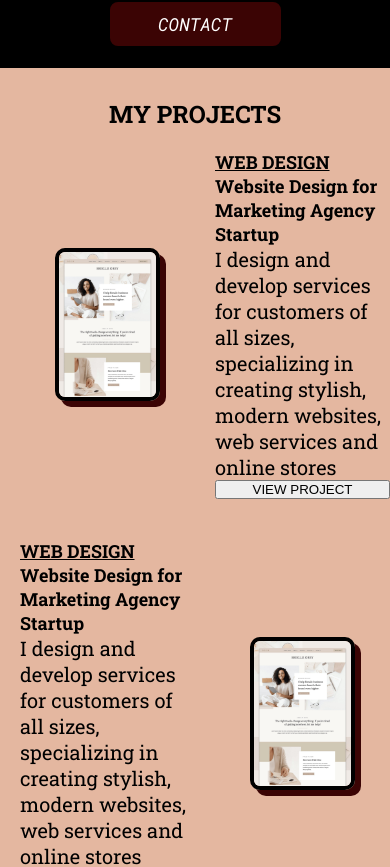
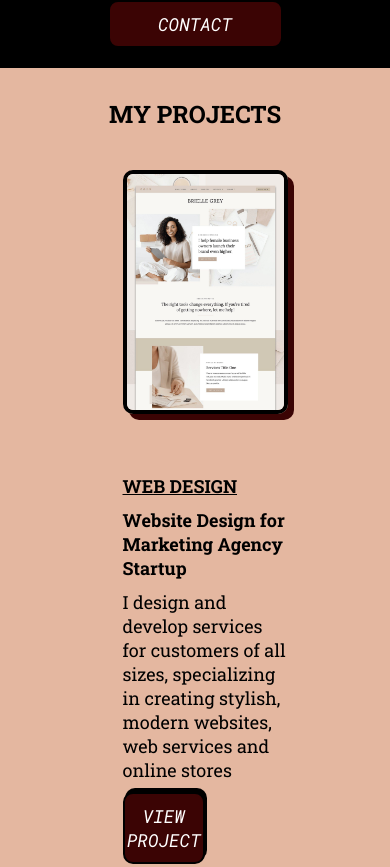
Before and after one commit to Pauline-Oraro/reactfolio, a React (Create React App) app: page / in a window 390 px wide. Shown: the part 5594-6461 px from the top of the page. Built offline with nearby package versions, Linux system fonts and the light colour scheme.

Commit message:
updated the css files

```diff
--- a/src/css/portfolio.css
+++ b/src/css/portfolio.css
@@ -6,15 +6,18 @@
     margin-top: 30px;
     text-align: center;
     font-family: Roboto Slab;
+
 }
 
 .portfolio-card{
     display: flex;
     flex-direction: row;
-    justify-content: space-between;
+    justify-content: center;
     gap: 20px;
 
     margin-left: 20px;
+    margin-bottom: 20px;
+    padding: 20px;
     width: auto;
 }
 
@@ -30,7 +33,7 @@
 }
 
 .portfolio-image img{
-    width: 60%;
+    width: 50%;
 
     border: 4px solid black;
     border-radius: 10px;
@@ -42,6 +45,7 @@
 .portfolio-info{
     display: flex;
     flex-direction: column;
+    gap: 10px;
 
     width: 50%;
 
@@ -60,11 +64,15 @@
 }
 
 .portfolio-desc{
-    font-size: 20px;
+    font-size: 18px;
 }
 
-.popup-button button{
+.popup-button{
+    display: flex;
+    justify-content: center;
     background-color: #3B0404;
+    color: white;
+
     font-family: Roboto Mono, monospace;
     font-size: 18px;
 
@@ -74,6 +82,8 @@
     border-radius: 10px;
 
     box-shadow: 2px -4px black;
+
+    width: 30%;
 }
 
 
@@ -82,6 +92,7 @@
     font-family: Roboto Slab;
 
     background-color:bisque;
+    border: 2px solid black;
 }
 
 .popup-header{
@@ -89,10 +100,11 @@
     flex-direction: row;
     justify-content: space-between;
     width: 100%;
+    margin: 10px auto;
 }
 
 .popup-subtitle{
-    font-size: 15px;
+    font-size: 18px;
     margin: 20px auto;
     display: flex;
     justify-content: center;
@@ -104,32 +116,49 @@
     height: 50px;
 
     font-family: Roboto Mono, monospace;
-    font-size: 18px;
+    font-size: 20px;
 
     padding: 10px;
+    margin-right: 10px;
 
     border: 2px solid black;
-    border-radius: 10px;
+    border-radius: 5px;
 }
 
 .popup-info{
     display: flex;
-    flex-direction: row;
+    flex-direction: column;
     justify-content: center;
-    width: 100%;
+
+    margin: 10px auto;
+    padding: 10px;
+
+    font-family: Roboto Slab, monospace;
+
 }
 
-.popup-image{
-    width: 50%;
-    display: flex;
-    flex-direction: column;
-    justify-content: center;
+
+.popup-content{
+    font-size: 12px;
+
+
+}
+.bold span{
+    font-weight: bolder;
+    text-decoration: underline;
 }
 
-.popup-image img{
-    width: 80px;
-    border: 4px solid black;
-    border-radius: 10px;
 
-    box-shadow: 6px 6px  #3B0404;
+@media only screen and (max-width: 800px){
+    .portfolio-card{
+        display: flex;
+        flex-direction: column;
+        justify-content: center;
+    }
+    .portfolio-image img{
+        width: 100%;
+    }
+    .popup-button{
+        width: 50%;
+    }
 }
--- a/src/css/testimonial.css
+++ b/src/css/testimonial.css
@@ -2,11 +2,17 @@
 @import url('https://fonts.googleapis.com/css2?family=Roboto+Slab:wght@100..900&display=swap');
 
 
+
+.testimonial-section{
+    margin: 30px auto;
+}
 .carousel-card{
     font-family: Roboto Slab;
 }
 
+
+
+
 .carousel-card img{
-    border: 2px solid black;
-
+    width: 50%;
 }
```
